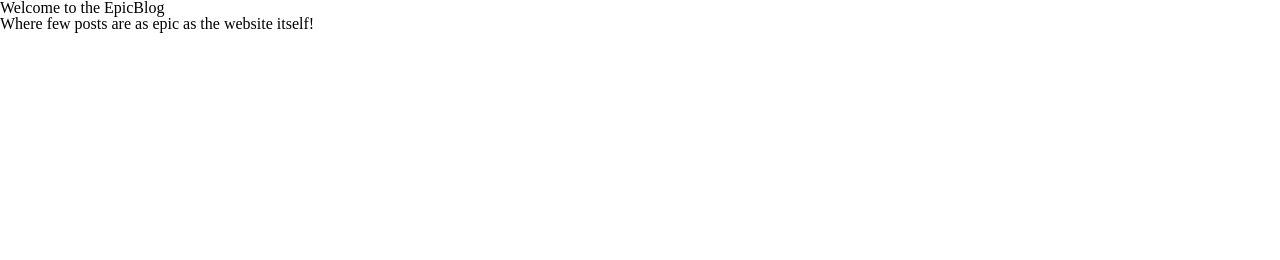
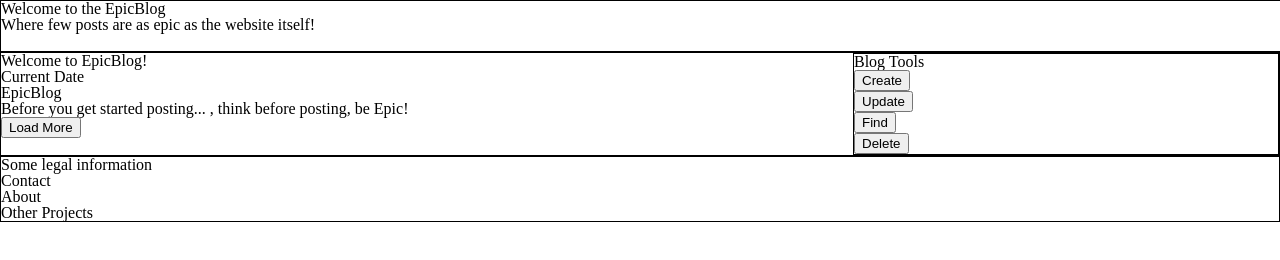
Before and after one commit to TheInfinityIQ/EpicBlog, a plain HTML site: page EpicBlogUI/index.html in a window 1280 px wide. Drawn offline with Linux system fonts and the light colour scheme.

Commit message:
Added basic skeleton. Changed Remove.js to Read.js

```diff
--- a/EpicBlogUI/index.css
+++ b/EpicBlogUI/index.css
@@ -0,0 +1,34 @@
+body {
+    width: 100%;
+}
+
+/* Header */
+
+header {
+    width: 100%;
+    max-height: 100px;
+    min-height: 50px;
+    border: 1px solid black;
+}
+
+/* Content */
+
+main {
+    border: 1px solid black;
+
+    display: grid;
+    grid-template-columns: 2fr 1fr;
+}
+
+.blog-tool-column {
+    border: 1px solid black;
+}
+
+/* Footer */
+
+footer {
+    max-height: 100px;
+    min-height: 50px;
+
+    border: 1px solid black;
+}
--- a/EpicBlogUI/index.html
+++ b/EpicBlogUI/index.html
@@ -1,19 +1,51 @@
 <!DOCTYPE html>
 <html lang="en">
     <head>
-    <meta charset="UTF-8">
-    <meta http-equiv="X-UA-Compatible" content="IE=edge">
-    <meta name="viewport" content="width=device-width, initial-scale=1.0">
+        <meta charset="UTF-8" />
+        <meta http-equiv="X-UA-Compatible" content="IE=edge" />
+        <meta name="viewport" content="width=device-width, initial-scale=1.0" />
         <title>Document</title>
-    <link rel="stylesheet" href="./reset.css">
-    <link rel="stylesheet" href="./index.css">
+        <link rel="stylesheet" href="./reset.css" />
+        <link rel="stylesheet" href="./index.css" />
     </head>
     <body>
         <header>
             <h1>Welcome to the EpicBlog</h1>
             <p>Where few posts are as epic as the website itself!</p>
         </header>
-    <main></main>
-    <footer></footer>
+        <main>
+            <!-- Cute blog post that is a tutorial -->
+            <section class="blog-column">
+                <article class="blog">
+                    <h3 class="blog-title">Welcome to EpicBlog!</h2>
+                    <div class="date-author">
+                        <p class="blog-date">Current Date</p>
+                        <p class="blog-author">EpicBlog</p>
+                    </div>
+                    <p class="blog-body">Before you get started posting... , think before posting, be Epic!</p>
+                </article>
+                <!-- Update list of blogs here up to 20. Add Load More button to the bottom -->
+                <button>Load More</button>
+            </section>
+            <section class="blog-tool-column">
+                <h2>Blog Tools</h2>
+                <div class="tool-bar">
+                    <ul>
+                        <li><button>Create</button></li>
+                        <li><button>Update</button></li>
+                        <li><button>Find</button></li>
+                        <li><button>Delete</button></li>
+                    </ul>
+                </div>
+            </section>
+        </main>
+        <footer>
+            <p>Some legal information</p>
+            <ul>
+                <li>Contact</li>
+                <li>About</li>
+                <li>Other Projects</li>
+            </ul>
+        </footer>
     </body>
 </html>
--- /dev/null
+++ b/EpicBlogUI/main.js
@@ -0,0 +1 @@
+// Update HTML to display values getted from API
```
Also changed, not shown: EpicBlogUI/CRUD/read.js (added), EpicBlogUI/CRUD/remove.js (deleted). Lines whose indentation alone changed are shown as unchanged.
